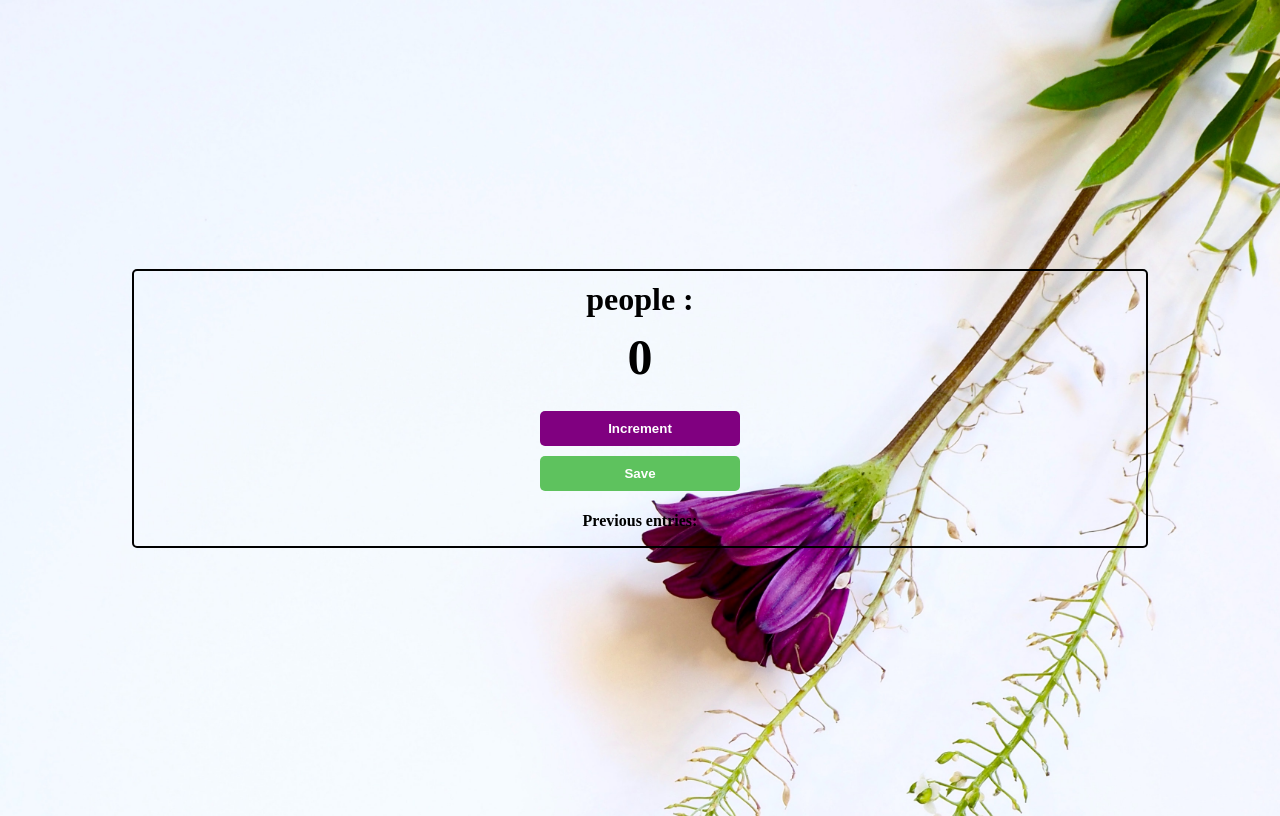
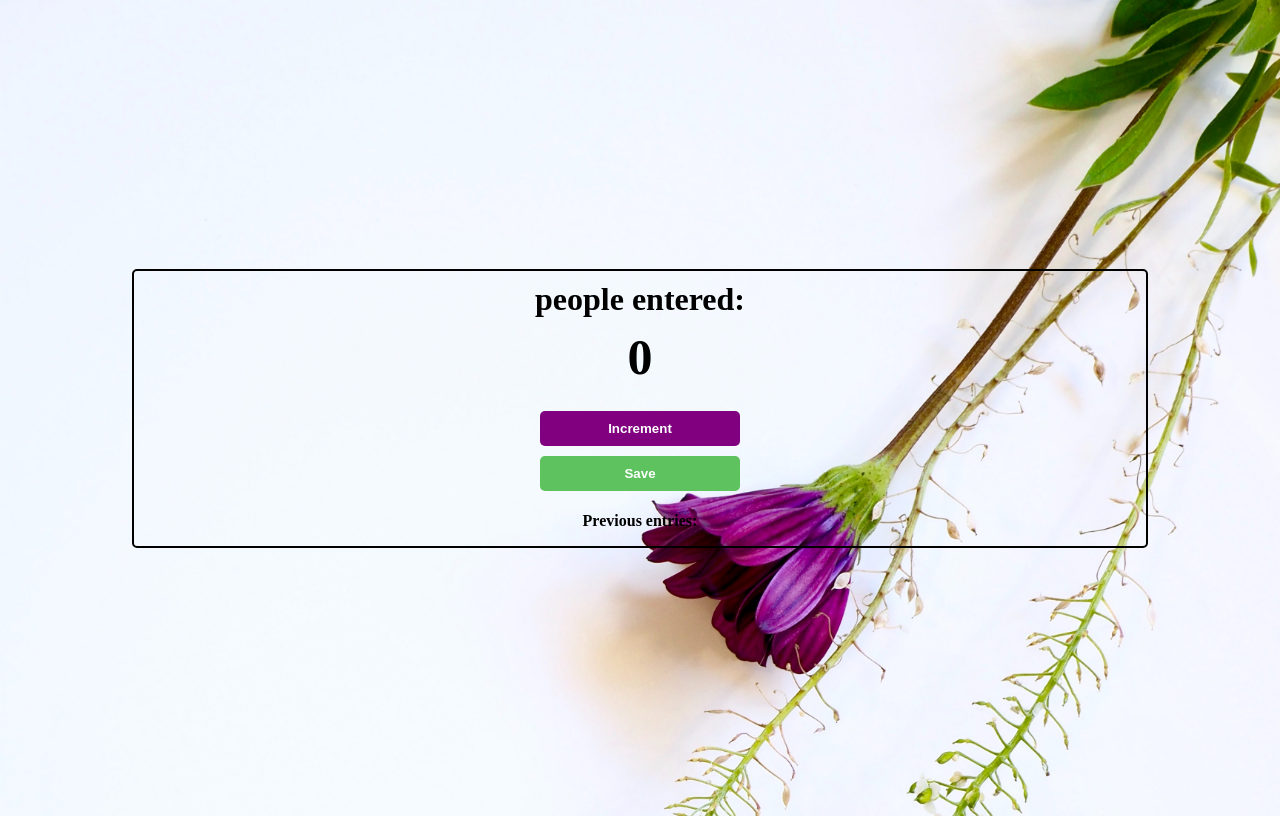
Before and after one commit to parmidataa/passengerapp, a plain HTML site: page index.html in a window 1280 px wide. Drawn offline with Linux system fonts and the light colour scheme.

Commit message:
Update index.html

```diff
--- a/index.html
+++ b/index.html
@@ -9,7 +9,7 @@
   </head>
   <body>
     <div class="container">
-      <h1>people :</h1>
+      <h1>people entered:</h1>
       <h2 id="count">0</h2>
       <div>
         <button id="increment-btn" onclick="increment()">Increment</button>
```
